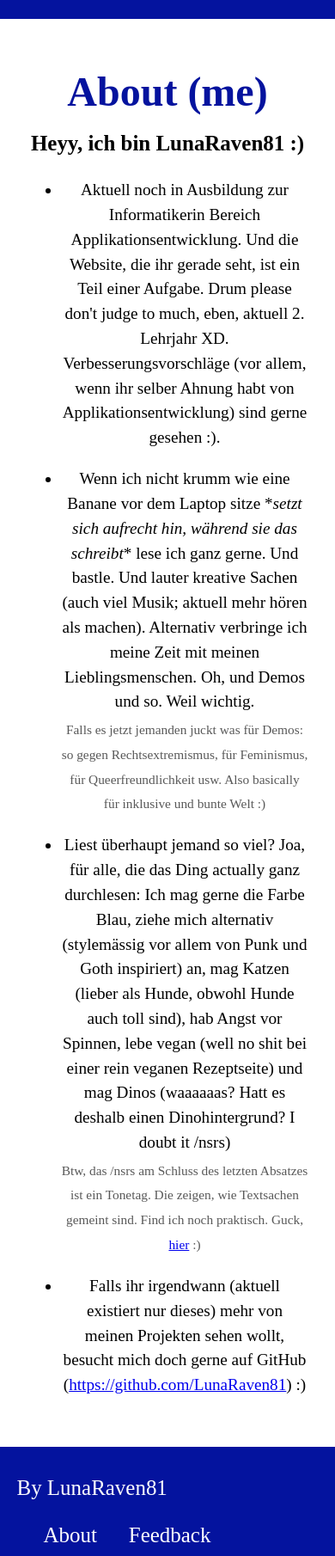
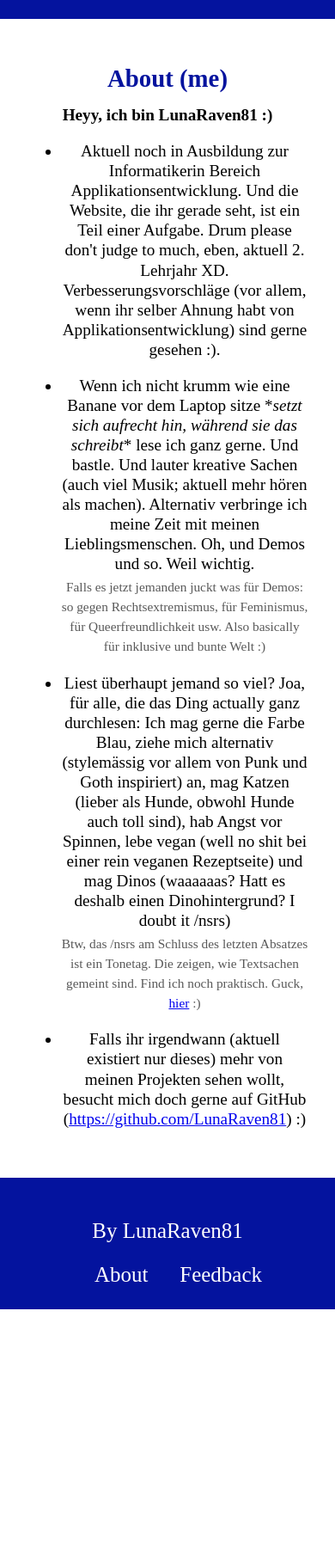
Before and after one commit to LunaRaven81/recipes, a plain HTML site: page sites/about.html in a window 390 px wide. Shown: the part 103-1913 px from the top of the page at 86% size. After the commit the page ends 1626 px from the top, so only its background shows below. Drawn offline with Linux system fonts and the light colour scheme.

Commit message:
fixed view for phones

```diff
--- a/style/style.css
+++ b/style/style.css
@@ -341,8 +341,27 @@ img {
     main {
         width: 84vw;
     }
-    .grid {
-        grid-gap: 10vw;
+    h1 {
+        font-size: 1.5rem;
+    }
+    h2 {
+        font-size: 1.2rem;
+    }
+    h3 {
+        font-size: 1rem;
+    }
+    .bold {
+        font-size: 1rem;
+    }
+    html {
+        line-height: 1.2em;
+    }
+    footer {
+        flex-direction: column;
+        flex-wrap: nowrap;
+        align-items: center;
+        justify-content: flex-start;
+        height: auto;
     }
 }
 
@@ -351,7 +370,6 @@ img {
         color: rgb(166, 166, 166);
     }
     h1 {
-        font-size: 2.5rem;
         color: #CACFFE;
     }
     a {
```
